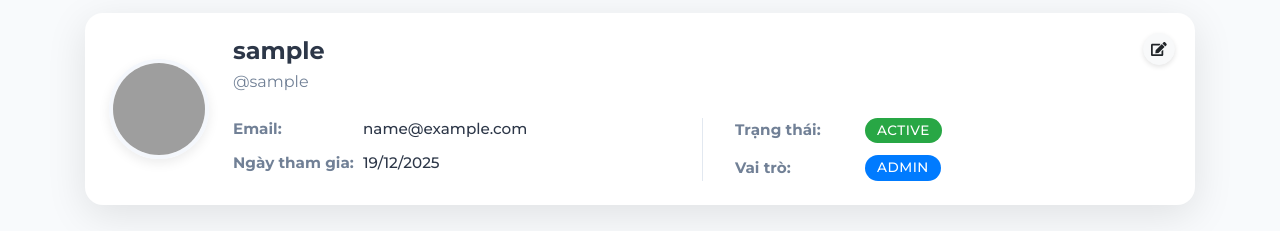
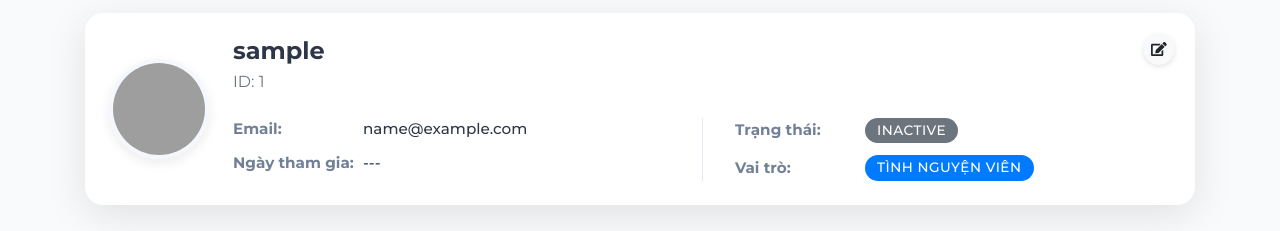
Before and after one commit to NguyenDoQuangDai/BTL_Web_VulumteerHub, a React (Create React App) app in the folder volunteer_network_client-master/: page /userDashboard in a window 1280 px wide. Shown: the part 182-413 px from the top of the page. Built offline with nearby package versions, Linux system fonts and the light colour scheme; no server answers; sample sign-in values are in the browser's storage; grey boxes are pictures that could not be loaded; the HTML template or start-up script is replaced by a standard one.

Commit message:
Add: implement load data from api, edit user's info in user's profile

```diff
--- a/volunteer_network_client-master/src/Components/UserDashboard/UserDashboard.js
+++ b/volunteer_network_client-master/src/Components/UserDashboard/UserDashboard.js
@@ -24,25 +24,24 @@ const UserDashboard = () => {
 
   // Auth context
   const { user, isAuthenticated, updateUser } = useAuth();
-  const [currentUser, setCurrentUser] = useState(user);
+  const [currentUser, setCurrentUser] = useState(null);
 
   useEffect(() => {
-      if (user) {
-          setCurrentUser(user);
-          // Fetch latest user data
+      if (isAuthenticated) {
+          // Fetch current user data from /users/myself
           const fetchUserData = async () => {
               try {
-                  const userData = await userService.getUser(user.id);
-                  setCurrentUser(prev => ({ ...prev, ...userData }));
-                  // Optionally update global auth context if needed, but local state is safer for now
-                  // updateUser(userData);
+                  const userData = await userService.getMyself();
+                  setCurrentUser(userData);
               } catch (e) {
-                  console.error("Failed to fetch latest user data", e);
+                  console.error("Failed to fetch user data", e);
+                  // Fallback to context user if API fails
+                  setCurrentUser(user);
               }
           };
           fetchUserData();
       }
-  }, [user]);
+  }, [isAuthenticated, user]);
 
   const handleEditClick = () => {
     setEditFirstname(currentUser.firstname || '');
@@ -72,15 +71,13 @@ const UserDashboard = () => {
 
         const updatedUser = await userService.updateUser(currentUser.id, updateData);
 
-        // Map backend response to frontend user object structure if needed
-        const userForContext = {
-            ...currentUser,
-            ...updatedUser,
-            fullName: `${updatedUser.firstname} ${updatedUser.lastname}`.trim()
-        };
+        // Refresh user data after update
+        const refreshedUser = await userService.getMyself();
+        setCurrentUser(refreshedUser);
 
-        updateUser(userForContext);
-        setCurrentUser(userForContext);
+        // Update auth context if needed
+        updateUser(refreshedUser);
+
         setShowEditProfile(false);
     } catch (err) {
         console.error("Failed to update profile", err);
@@ -117,7 +114,6 @@ const UserDashboard = () => {
       if (!currentUser || !currentUser.id) return;
       try {
         // Fetch events where ownerId matches current user
-        // Pass ownerId as the 6th argument (page, size, status, search, sort, ownerId)
         const response = await eventService.getEvents(0, 100, null, null, null, currentUser.id);
 
         let myEvents = [];
@@ -158,15 +154,13 @@ const UserDashboard = () => {
     );
   }
 
-  if (loading) {
+  if (loading || !currentUser) {
     return (
       <div className='container mt-5'>
         <PreLoader visibility="block" />
       </div>
     );
   }
-
-
 
   return (
     <div className='container mt-5'>
@@ -193,27 +187,23 @@ const UserDashboard = () => {
           />
           <div className="user-info">
             <h4 className="mb-1">
-              {currentUser.lastname && currentUser.firstname
-                ? `${currentUser.lastname} ${currentUser.firstname}`
-                : (currentUser.fullName || currentUser.username)}
+              {currentUser.firstname && currentUser.lastname
+                ? `${currentUser.firstname} ${currentUser.lastname}`
+                : currentUser.username}
             </h4>
-            <span className="user-username d-block mb-4">@{currentUser.username}</span>
+            <span className="user-username d-block mb-4 text-muted">ID: {currentUser.id}</span>
 
             <div className="row">
               <div className="col-md-6">
                 <div className="user-details-grid">
-                  {/* <div className="detail-item">
-                    <span className="detail-label">ID:</span>
-                    <span className="detail-value">#{currentUser.id || currentUser._id || '---'}</span>
-                  </div> */}
                   <div className="detail-item">
                     <span className="detail-label">Email:</span>
-                    <span className="detail-value">{currentUser.email || '---'}</span>
+                    <span className="detail-value">{currentUser.email || 'Chưa cập nhật'}</span>
                   </div>
                   <div className="detail-item">
                     <span className="detail-label">Ngày tham gia:</span>
                     <span className="detail-value">
-                      {currentUser.createdAt ? new Date(currentUser.createdAt).toLocaleDateString('vi-VN') : new Date().toLocaleDateString('vi-VN')}
+                      {currentUser.createdAt ? new Date(currentUser.createdAt).toLocaleDateString('vi-VN') : '---'}
                     </span>
                   </div>
                 </div>
@@ -223,16 +213,18 @@ const UserDashboard = () => {
                 <div className="user-details-grid">
                   <div className="detail-item">
                     <span className="detail-label">Trạng thái:</span>
-                    <span className="badge badge-success status-badge">Active</span>
+                    <span className={`badge ${currentUser.isActive ? 'badge-success' : 'badge-secondary'} status-badge`}>
+                      {currentUser.isActive ? 'Active' : 'Inactive'}
+                    </span>
                   </div>
                   <div className="detail-item">
                     <span className="detail-label">Vai trò:</span>
                     <span className={`badge ${
-                      (currentUser.role === 'ADMIN' || currentUser.role === 'Quản trị viên')
+                      currentUser.role === 'ADMIN'
                         ? 'badge-danger'
                         : 'badge-primary'
                     } status-badge`}>
-                      {currentUser.role || 'Tình nguyện viên'}
+                      {currentUser.role === 'ADMIN' ? 'Quản trị viên' : 'Tình nguyện viên'}
                     </span>
                   </div>
                 </div>
@@ -297,8 +289,6 @@ const UserDashboard = () => {
         )}
       </div>
 
-      {/* Removed duplicate userRegistrations list */}
-
       {/* Edit Profile Modal */}
       {showEditProfile && (
         <div className="modal-overlay" onClick={() => setShowEditProfile(false)}>
@@ -338,6 +328,16 @@ const UserDashboard = () => {
 
             <div className="form-row">
               <div className="form-group col-md-6">
+                <label>Tên</label>
+                <input
+                  type="text"
+                  className="form-control"
+                  value={editFirstname}
+                  onChange={(e) => setEditFirstname(e.target.value)}
+                  placeholder="Nhập tên"
+                />
+              </div>
+              <div className="form-group col-md-6">
                 <label>Họ</label>
                 <input
                   type="text"
@@ -345,16 +345,6 @@ const UserDashboard = () => {
                   value={editLastname}
                   onChange={(e) => setEditLastname(e.target.value)}
                   placeholder="Nhập họ"
-                />
-              </div>
-              <div className="form-group col-md-6">
-                <label>Tên</label>
-                <input
-                  type="text"
-                  className="form-control"
-                  value={editFirstname}
-                  onChange={(e) => setEditFirstname(e.target.value)}
-                  placeholder="Nhập tên"
                 />
               </div>
             </div>
--- a/volunteer_network_client-master/src/config/api.js
+++ b/volunteer_network_client-master/src/config/api.js
@@ -34,6 +34,7 @@ export const API_ENDPOINTS = {
   USERS: {
     LIST: `${API_BASE_URL}/users`,
     GET: (id) => `${API_BASE_URL}/users/${id}`,
+    MYSELF: `${API_BASE_URL}/users/myself`,
     CREATE: `${API_BASE_URL}/users`,
     UPDATE: (id) => `${API_BASE_URL}/users/${id}`,
   },
--- a/volunteer_network_client-master/src/services/apiService.js
+++ b/volunteer_network_client-master/src/services/apiService.js
@@ -209,6 +209,17 @@ export const userService = {
     return await apiRequest(API_ENDPOINTS.USERS.GET(id));
   },
 
+  getMyself: async () => {
+    return await apiRequest(API_ENDPOINTS.USERS.MYSELF);
+  },
+
+  updateUser: async (userId, userData) => {
+    return apiRequest(API_ENDPOINTS.USERS.UPDATE(userId), {
+      method: 'PATCH',
+      body: JSON.stringify(userData),
+    });
+  },
+
   // Create new user
   createUser: async (userData) => {
     return await apiRequest(API_ENDPOINTS.USERS.CREATE, {
```
